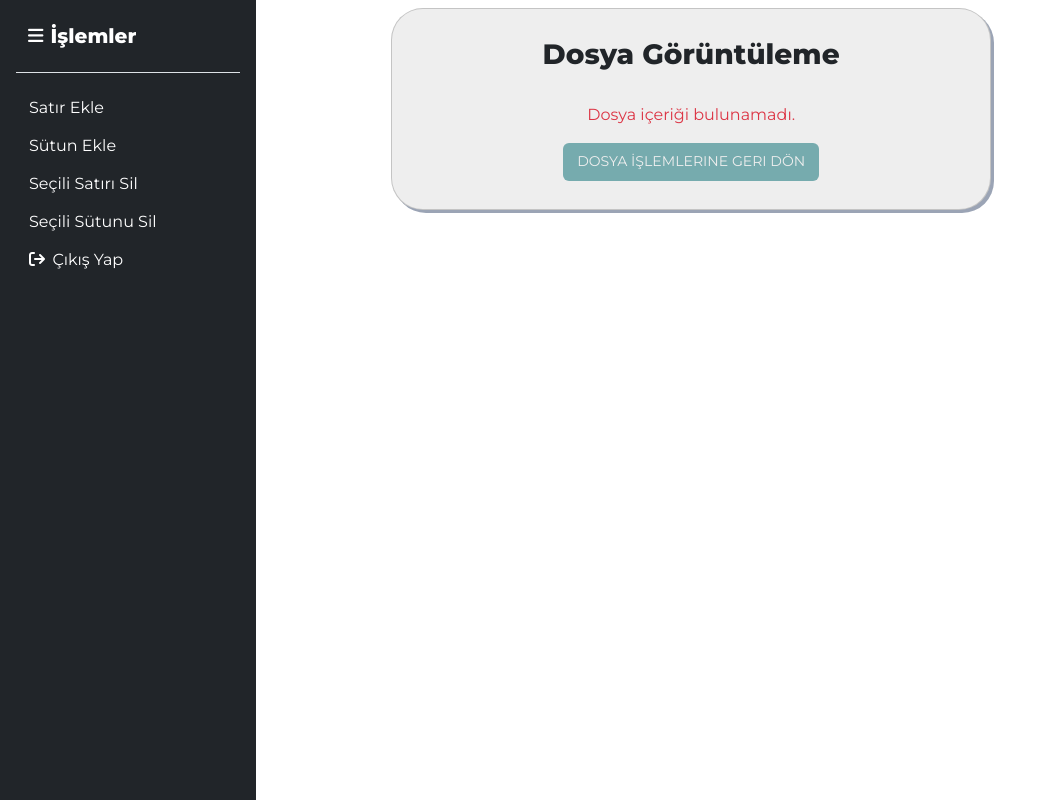
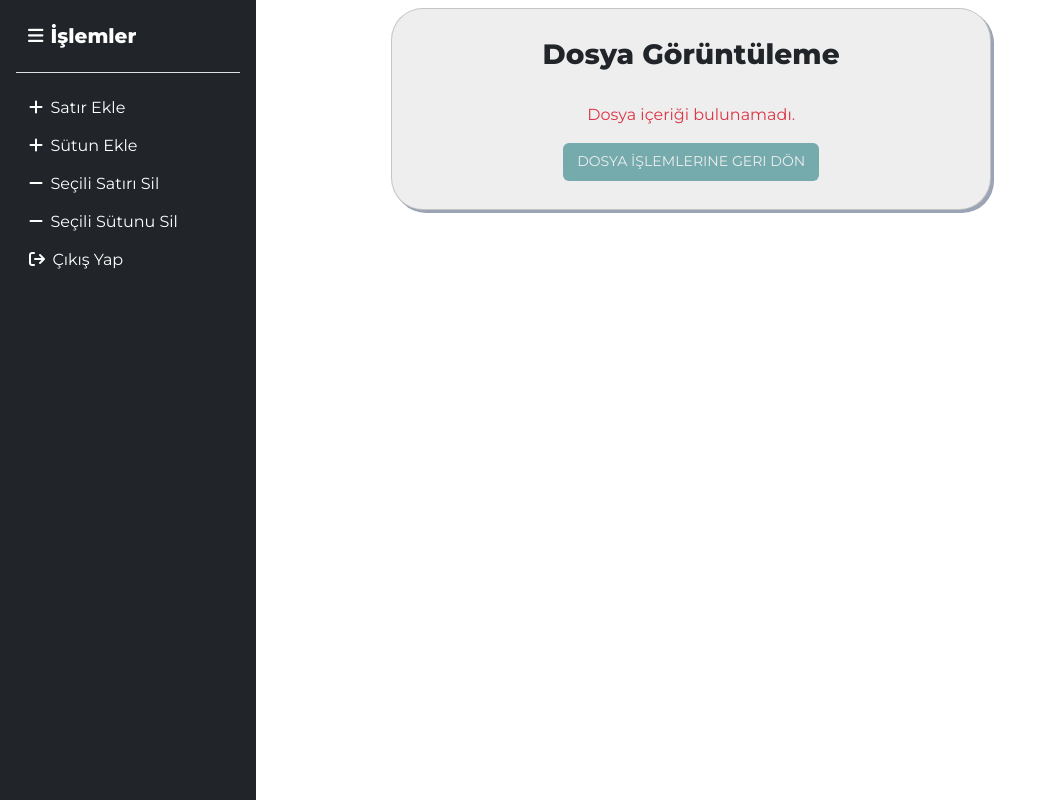
Before and after one commit to UtkuYURT/bitirme, a Flask app: page /main_page in a window 1280 px wide. Shown: the whole page, without its empty margins (0-1041 px from the left). Run offline with Flask 3, Linux system fonts and the light colour scheme; some libraries are stand-ins or nearby versions.

Commit message:
Update right_sidebar.html

```diff
--- a/templates/partials/right_sidebar.html
+++ b/templates/partials/right_sidebar.html
@@ -25,6 +25,7 @@
         aria-expanded="false"
         id="add-row-button"
       >
+        <i class="fa-solid fa-plus"></i>
         <span class="name">Satır Ekle</span>
       </button>
     </li>
@@ -37,6 +38,7 @@
         aria-expanded="false"
         id="add-column-button"
       >
+        <i class="fa-solid fa-plus"></i>
         <span class="name">Sütun Ekle</span>
       </button>
     </li>
@@ -49,6 +51,7 @@
         aria-expanded="false"
         id="delete-row-button"
       >
+        <i class="fa-solid fa-minus"></i>
         <span class="name">Seçili Satırı Sil</span>
       </button>
     </li>
@@ -61,6 +64,7 @@
         aria-expanded="false"
         id="delete-column-button"
       >
+        <i class="fa-solid fa-minus"></i>
         <span class="name">Seçili Sütunu Sil</span>
       </button>
     </li>
```
